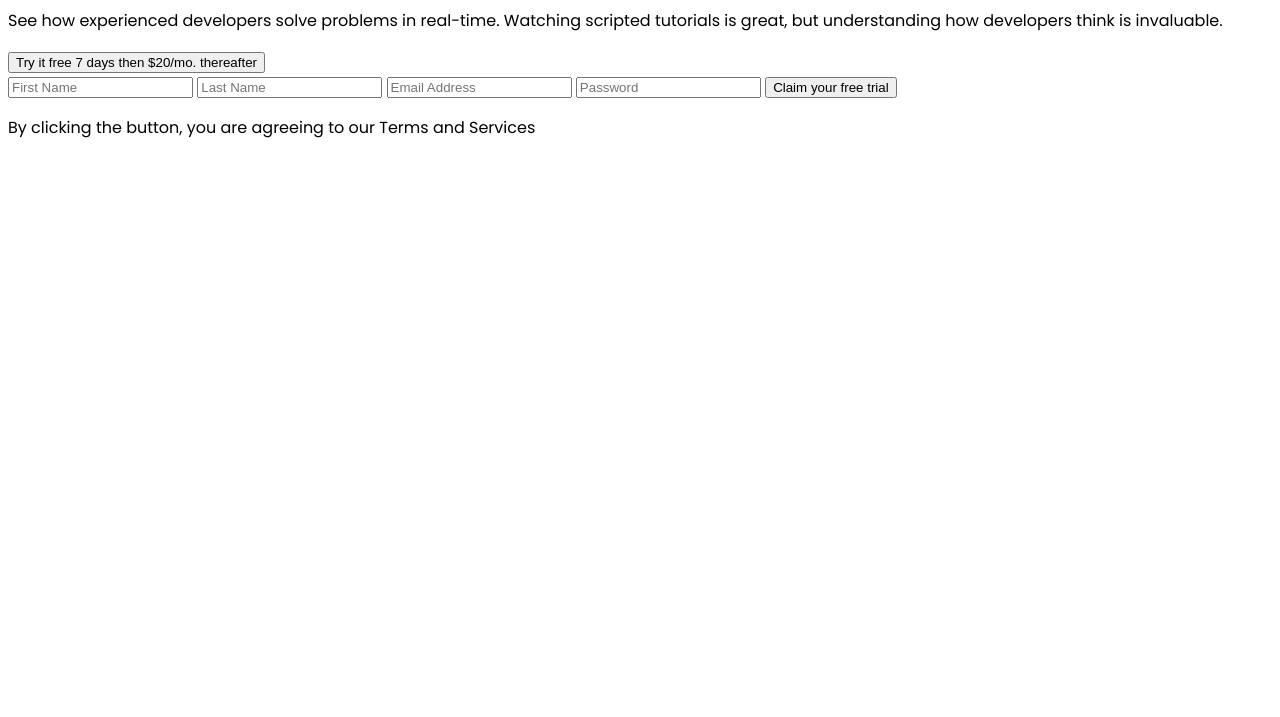
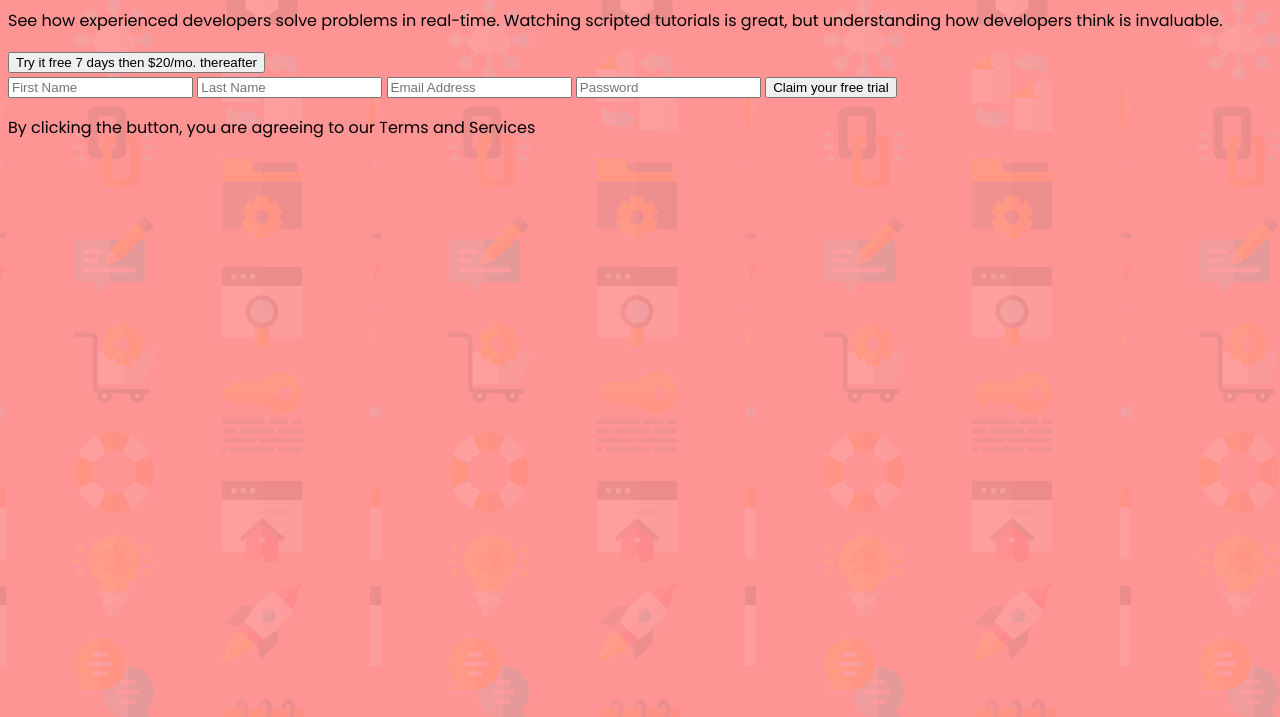
Before and after one commit to emiliaquerino/intro-component-with-signup-form-master, a plain HTML site: page index.html in a window 1280 px wide. Shown: the part 83-800 px from the top of the page. Drawn offline with Linux system fonts and the light colour scheme.

Commit message:
Add background

```diff
--- a/style.css
+++ b/style.css
@@ -10,6 +10,8 @@
 }
 
 body {
-    font-size: 16px;
-    font-family: 'Poppins', sans-serif;
+  background-image: url(images/bg-intro-mobile.png);
+  background-color: hsla(0, 100%, 74%, 0.8);
+  font-size: 16px;
+  font-family: 'Poppins', sans-serif;
 }
```
